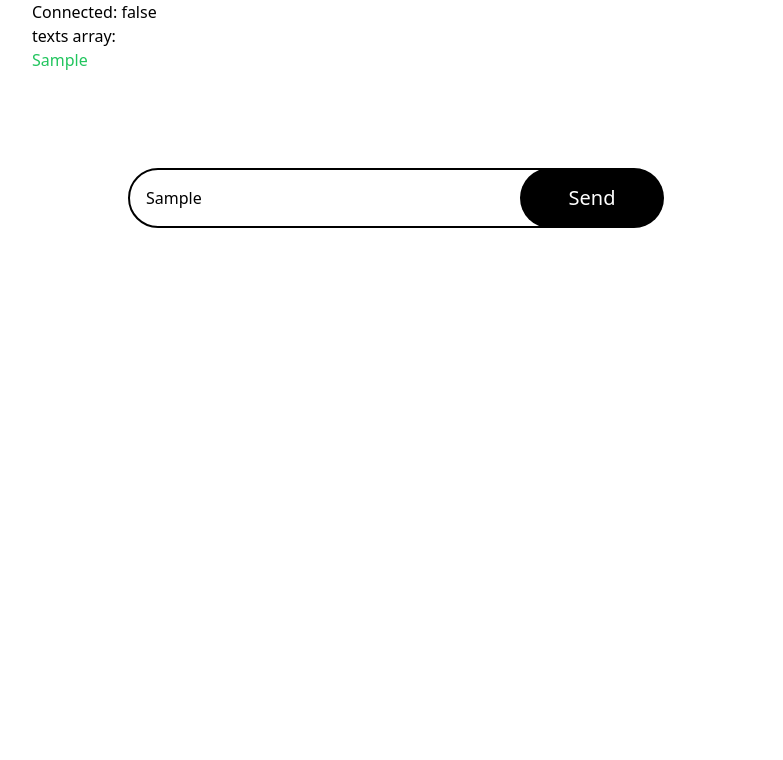
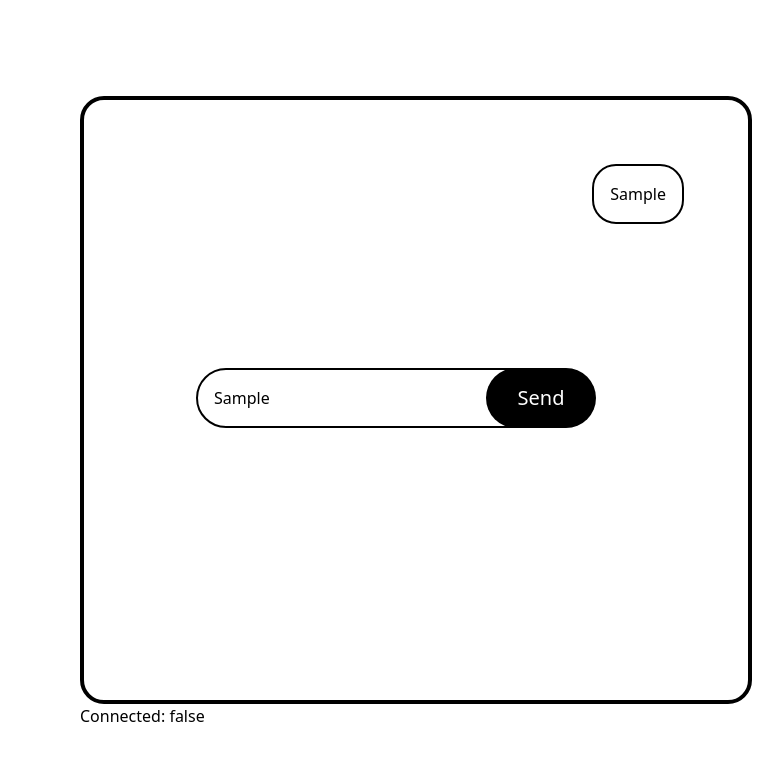
Before and after one commit to fn-Drew/socket.io-chat-app, a React (Create React App) app in the folder client/: page / in a window 1280 px wide. Both pictures are taken after typing "Sample" into the empty fields and a click on the button "Send". Shown: the top 760 px of the page, without its empty margins (224-1007 px from the left). Built offline with nearby package versions, Linux system fonts and the light colour scheme; no server answers.

Commit message:
basic design implemented

```diff
--- a/client/src/App.js
+++ b/client/src/App.js
@@ -37,12 +37,13 @@ const App = () => {
   }
 
   return (
-    <div className='max-w-3xl m-auto'>
-      <div>Connected: {'' + isConnected}</div>
+    <div className='max-w-3xl p-12 py-24 h-screen m-auto'>
 
-      <div>texts array:
+      <div className='flex-col justify-around rounded-3xl p-4 border-black border-4 min-h-full'>
+
+        <div className='bg-white p-8 flex flex-col'>
           {yourTexts.map((text, i) =>
-          <div className={`${text.sent ? 'text-green-500' : 'text-red-500'}`} key={i + 1}>{text.message}</div>
+            <div className={`${text.sent ? 'text-black bg-white p-4 m-4 self-end border-2 border-black rounded-3xl' : 'text-white  bg-black p-4 m-4 self-start rounded-3xl'} `} key={i + 1}>{text.message}</div>
           )}
         </div>
 
@@ -61,6 +62,10 @@ const App = () => {
         </div>
 
       </div>
+
+      <div>Connected: {'' + isConnected}</div>
+
+    </div>
   )
 }
 
```
Lines whose indentation alone changed are shown as unchanged.
